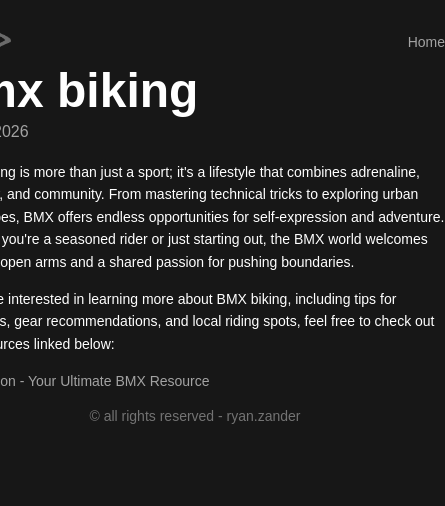
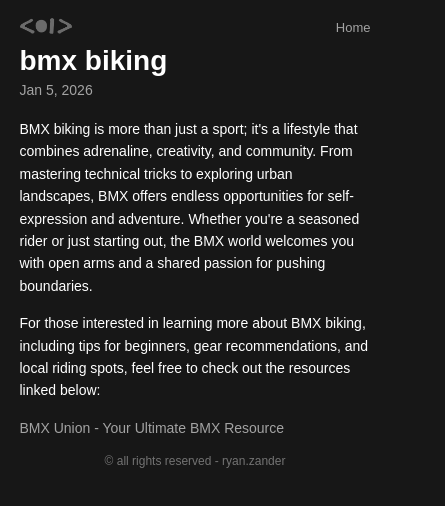
Before and after one commit to ryanzander99-max/RyanZanderBlogSite, a plain HTML site: page src/blogs/bmxbiking.html in a window 390 px wide. Shown: the whole page, 445 px wide, since content can reach past the window. Drawn offline with Linux system fonts and the light colour scheme.

Commit message:
mobile support

```diff
--- a/src/styles.css
+++ b/src/styles.css
@@ -177,3 +177,64 @@ footer p {
 .error-page h3 {
     margin-top: 0px;
 }
+
+/* Mobile styles */
+@media (max-width: 600px) {
+    body {
+        margin-top: 10px;
+    }
+
+    .container {
+        width: 90%;
+        padding: 0 15px;
+    }
+
+    h1 {
+        font-size: 36px;
+    }
+
+    h3 {
+        font-size: 14px;
+    }
+
+    .navbar a {
+        padding: 8px 12px;
+        font-size: 13px;
+    }
+
+    .navbar img {
+        height: 16px;
+    }
+
+    .blog li a {
+        padding: 10px 0;
+    }
+
+    .blog .date {
+        font-size: 11px;
+    }
+
+    .article h1 {
+        font-size: 28px;
+    }
+
+    .article h3 {
+        font-size: 14px;
+    }
+
+    .article p {
+        font-size: 14px;
+    }
+
+    .error-page {
+        margin-top: 60px;
+    }
+
+    .error-page h1 {
+        font-size: 80px;
+    }
+
+    footer p {
+        font-size: 12px;
+    }
+}
```
